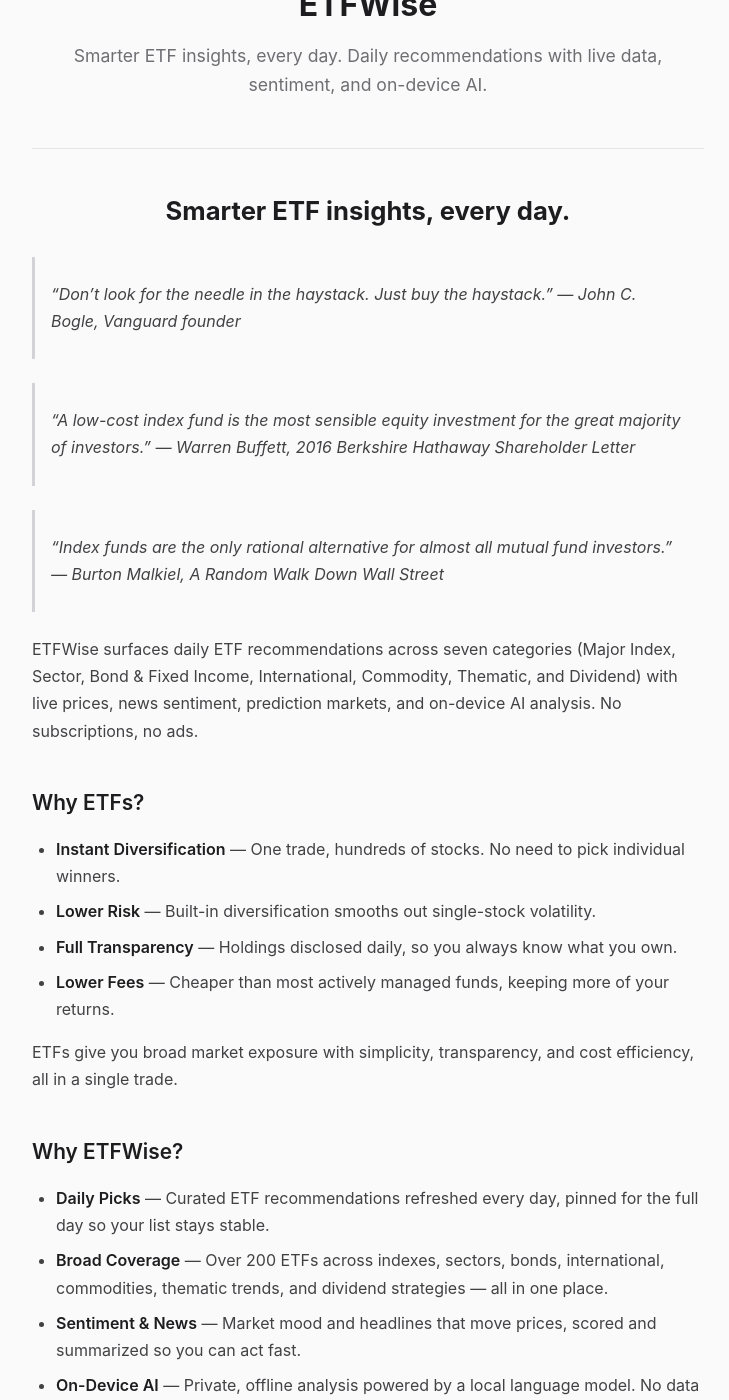
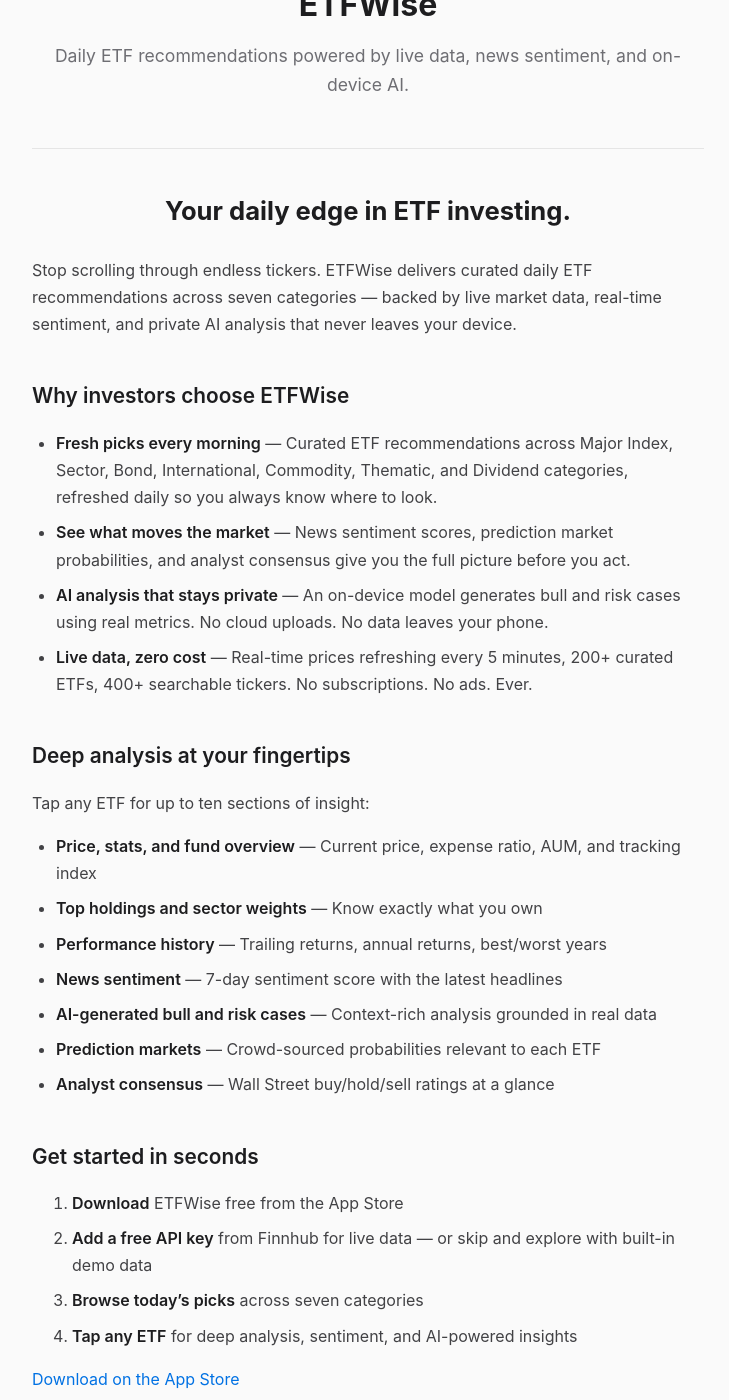
Before and after one commit to bartlettbutter/app_public_pages, a Jekyll site: the page built from marketing-url/etfwise/index.md, in a window 1280 px wide and 1400 px high, scrolled down 250 px. Shown: the whole window, without its empty margins (272-1001 px from the left). Built offline with Jekyll 4.4.1, drawn with Linux system fonts in a browser that asks for light colours; some of the changed text lies outside the part shown.

```diff
--- a/marketing-url/etfwise/index.md
+++ b/marketing-url/etfwise/index.md
@@ -2,79 +2,52 @@
 layout: default
 title: ETFWise
 app_icon: /app_public_pages/marketing-url/etfwise/icon_ETFWise.png
-app_description: "Smarter ETF insights, every day. Daily recommendations with live data, sentiment, and on-device AI."
+app_description: "Daily ETF recommendations powered by live data, news sentiment, and on-device AI."
 ---
 
-# Smarter ETF insights, every day.
+# Your daily edge in ETF investing.
 
-> "Don't look for the needle in the haystack. Just buy the haystack."
-> — John C. Bogle, Vanguard founder
+Stop scrolling through endless tickers. ETFWise delivers curated daily ETF recommendations across seven categories — backed by live market data, real-time sentiment, and private AI analysis that never leaves your device.
 
-> "A low-cost index fund is the most sensible equity investment for the great majority of investors."
-> — Warren Buffett, 2016 Berkshire Hathaway Shareholder Letter
+## Why investors choose ETFWise
 
-> "Index funds are the only rational alternative for almost all mutual fund investors."
-> — Burton Malkiel, *A Random Walk Down Wall Street*
+- **Fresh picks every morning** — Curated ETF recommendations across Major Index, Sector, Bond, International, Commodity, Thematic, and Dividend categories, refreshed daily so you always know where to look.
+- **See what moves the market** — News sentiment scores, prediction market probabilities, and analyst consensus give you the full picture before you act.
+- **AI analysis that stays private** — An on-device model generates bull and risk cases using real metrics. No cloud uploads. No data leaves your phone.
+- **Live data, zero cost** — Real-time prices refreshing every 5 minutes, 200+ curated ETFs, 400+ searchable tickers. No subscriptions. No ads. Ever.
 
-ETFWise surfaces daily ETF recommendations across seven categories (Major Index, Sector, Bond & Fixed Income, International, Commodity, Thematic, and Dividend) with live prices, news sentiment, prediction markets, and on-device AI analysis. No subscriptions, no ads.
+## Deep analysis at your fingertips
 
-## Why ETFs?
+Tap any ETF for up to ten sections of insight:
 
-- **Instant Diversification** — One trade, hundreds of stocks. No need to pick individual winners.
-- **Lower Risk** — Built-in diversification smooths out single-stock volatility.
-- **Full Transparency** — Holdings disclosed daily, so you always know what you own.
-- **Lower Fees** — Cheaper than most actively managed funds, keeping more of your returns.
+- **Price, stats, and fund overview** — Current price, expense ratio, AUM, and tracking index
+- **Top holdings and sector weights** — Know exactly what you own
+- **Performance history** — Trailing returns, annual returns, best/worst years
+- **News sentiment** — 7-day sentiment score with the latest headlines
+- **AI-generated bull and risk cases** — Context-rich analysis grounded in real data
+- **Prediction markets** — Crowd-sourced probabilities relevant to each ETF
+- **Analyst consensus** — Wall Street buy/hold/sell ratings at a glance
 
-ETFs give you broad market exposure with simplicity, transparency, and cost efficiency, all in a single trade.
+## Get started in seconds
 
-## Why ETFWise?
+1. **Download** ETFWise free from the App Store
+2. **Add a free API key** from Finnhub for live data — or skip and explore with built-in demo data
+3. **Browse today's picks** across seven categories
+4. **Tap any ETF** for deep analysis, sentiment, and AI-powered insights
 
-- **Daily Picks** — Curated ETF recommendations refreshed every day, pinned for the full day so your list stays stable.
-- **Broad Coverage** — Over 200 ETFs across indexes, sectors, bonds, international, commodities, thematic trends, and dividend strategies — all in one place.
-- **Sentiment & News** — Market mood and headlines that move prices, scored and summarized so you can act fast.
-- **On-Device AI** — Private, offline analysis powered by a local language model. No data leaves your device.
-- **Live Data** — Real-time prices, daily changes, and fund data refreshing every 5 minutes.
-- **Search** — Find any ETF instantly by ticker or name across over 400 supported tickers.
-- **Works Without an API Key** — Enter a free Finnhub key for live data, or skip and explore with built-in demo data.
+[Download on the App Store](https://apps.apple.com/app/etfwise)
 
-## Deep ETF Analysis
+## Your privacy, protected
 
-Each ETF detail page shows up to ten sections of data:
-
-- **Price & Stats** — Current price, daily change, expense ratio, AUM, and tracking index.
-- **Fund Introduction** — A concise overview of the ETF's history and purpose.
-- **Top Holdings & Sector Weights** — The fund's top 10 holdings and sector allocation.
-- **Fund Performance** — Trailing returns, annual returns, best/worst year, and up/down year counts.
-- **News Sentiment** — A 7-day sentiment score derived from financial news, with the 3 most recent headlines.
-- **Bull & Risk Cases** — AI-generated analysis powered by an on-device language model, using all on-screen metrics as context.
-- **Prediction Markets** — Crowd-sourced probabilities filtered by relevance to each ETF.
-- **Analyst Consensus** — Buy/hold/sell ratings from Wall Street analysts.
-
-## Search
-
-Quickly find any ETF by ticker symbol or name. The search covers the full curated catalog of 200+ ETFs plus an extended library of leveraged, inverse, cryptocurrency, semiconductor, factor, ESG, and other popular ETFs — over 400 tickers in total.
-
-## On-Device AI
-
-ETFWise includes a lightweight on-device AI model that runs entirely on your phone. No internet connection is needed for AI analysis. The model generates context-rich bull and risk cases by combining price data, returns, sentiment, prediction markets, and recent news into a single analysis.
-
-## How It Works
-
-1. **Download** — get ETFWise from the App Store
-2. **Enter API Key** (optional) — add a free Finnhub key for live data, or skip to explore with demo data
-3. **View Today's Picks** — browse curated ETF recommendations across seven categories
-4. **Dive Deeper** — tap any ETF for detailed analysis, sentiment, and AI-generated insights
-
-## Your Privacy, Protected
-
-Your data stays on your device. No accounts, no analytics, no ads. Only ETF ticker symbols and date ranges are sent to financial data providers to fetch market data.
+No accounts. No analytics. No ads. Your data stays on your device — only ticker symbols are sent to financial data providers to fetch market data.
 
 Read our full [Privacy Policy](https://bartlettbutter.github.io/app_public_pages/privacy-policies/etfwise/).
 
-## Compatibility
+## Requirements
 
-ETFWise requires iOS 18.0 or later.
+- iOS 18.0 or later
+- iPhone
 
-## Need Help?
+## Need help?
 
 Visit our [Support Page](https://bartlettbutter.github.io/app_public_pages/support-url/etfwise/) or email us at [bartlettbutter@gmail.com](mailto:bartlettbutter@gmail.com).
--- a/privacy-policies/etfwise/index.md
+++ b/privacy-policies/etfwise/index.md
@@ -7,55 +7,76 @@ app_description: "Privacy Policy"
 
 **Effective Date:** April 25, 2026
 
-ETFWise ("the App") is an iOS application that provides daily ETF recommendations with live market data, news sentiment, prediction market probabilities, and on-device AI analysis. Your privacy is important to us. This policy explains how the App handles your information.
+## The short version
 
-## Data We Collect
+ETFWise does not collect personal data. There are no accounts, no analytics, no ads, and no tracking. Everything stays on your device.
 
-We do not collect, store, or transmit any personal data to our own servers. The App has no user accounts, no analytics, and no advertising.
+---
 
-## ETF & Market Data
+## What data we collect
 
-All ETF recommendations, cached prices, sentiment scores, and AI-generated analysis are stored locally on your device. This data is cleared and refreshed daily. No personal data is included in any requests. Only ETF ticker symbols and date ranges are sent to fetch financial data.
+**None.** We do not collect, store, or transmit any personal information to our servers. ETFWise has no user accounts, no usage analytics, and no advertising or tracking frameworks.
 
-## API Keys
+## What stays on your device
 
-If you enter a Finnhub API key, it is stored securely on your device. The key is never transmitted to any server other than Finnhub's API for authentication.
+All app data is stored locally on your iPhone:
 
-## On-Device AI
+- Daily ETF recommendations and cached market prices
+- News sentiment scores and AI-generated analysis
+- Your Finnhub API key (stored securely in on-device storage)
+- The downloaded AI model file
 
-The App includes an optional on-device language model that runs entirely locally. All AI inference, including bull cases, risk cases, and fund introductions, happens on your device. No data is sent to any server for AI processing.
+This data is refreshed daily and is never uploaded to external servers.
 
-## Third-Party Services
+## How the app communicates with external services
 
-The App connects to the following third-party services solely to fetch financial data for display:
+ETFWise connects to third-party financial data providers solely to fetch market data for display. The only information sent is **ETF ticker symbols and date ranges** — no personal data, device identifiers, or location information is transmitted.
 
-- **Finnhub** (https://finnhub.io) — provides real-time ETF quotes, financial news, news sentiment data, and analyst recommendation trends. ETF ticker symbols and date ranges are sent to retrieve data. A free API key is required. Finnhub's privacy policy applies: [https://finnhub.io/privacy-policy](https://finnhub.io/privacy-policy)
-- **Yahoo Finance** (https://finance.yahoo.com) — provides assets under management (AUM), expense ratios, top holdings, sector weights, fund performance data, and fund descriptions. ETF ticker symbols are sent to retrieve data. No API key is required. Yahoo's privacy policy applies: [https://legal.yahoo.com/us/en/yahoo/privacy/index.html](https://legal.yahoo.com/us/en/yahoo/privacy/index.html)
-- **Polymarket** (https://polymarket.com) — provides prediction market event probabilities from the Finance section. No personal data is sent; the App fetches publicly available event data. No API key is required. Polymarket's privacy policy applies: [https://polymarket.com/privacy](https://polymarket.com/privacy)
-- **HuggingFace** (https://huggingface.co) — hosts the on-device AI model file (~290 MB). The App downloads the model once from HuggingFace's servers. No personal data is sent; only the model file is retrieved. HuggingFace's privacy policy applies: [https://huggingface.co/privacy](https://huggingface.co/privacy)
+| Service | What it provides | What is sent |
+|---|---|---|
+| [Finnhub](https://finnhub.io) | Real-time quotes, news, sentiment, analyst data | Ticker symbols, date ranges, your API key (to Finnhub only) |
+| [Yahoo Finance](https://finance.yahoo.com) | Fund size, holdings, sector weights, performance | Ticker symbols |
+| [Polymarket](https://polymarket.com) | Prediction market probabilities | Nothing personal — public event data is fetched |
+| [HuggingFace](https://huggingface.co) | Hosts the AI model file for one-time download | Nothing personal — only the model file is retrieved |
 
-These requests fetch financial content only. No personal data, device identifiers, or location data are sent to these services beyond the ETF ticker symbols and date ranges necessary to fulfill the request.
+Each service operates under its own privacy policy:
+- Finnhub: [finnhub.io/privacy-policy](https://finnhub.io/privacy-policy)
+- Yahoo: [legal.yahoo.com/us/en/yahoo/privacy](https://legal.yahoo.com/us/en/yahoo/privacy/index.html)
+- Polymarket: [polymarket.com/privacy](https://polymarket.com/privacy)
+- HuggingFace: [huggingface.co/privacy](https://huggingface.co/privacy)
 
-## Data Sharing
+## On-device AI processing
 
-We do not sell, rent, or share your data with any third parties. The only external communication the App makes is sending ETF ticker symbols and date ranges to the financial services listed above.
+The AI model runs entirely on your device. All inference — including bull cases, risk cases, and fund descriptions — happens locally. No prompts, inputs, or outputs are sent to any external server for AI processing.
 
-## Permissions
+## API key security
 
-The App does not request any special device permissions. No camera, location, contacts, microphone, or tracking access is needed.
+If you enter a Finnhub API key, it is stored securely on your device and transmitted only to Finnhub's API for authentication. It is never sent anywhere else or shared with any other party.
 
-## Data Retention and Deletion
+## Data sharing
 
-Since we do not collect or store any personal data on our servers, there is no user data to retain or delete. All data stored locally on your device (recommendations, cached prices, AI-generated analysis) can be removed at any time by deleting the App from your device. Your Finnhub API key is also removed when the App is deleted.
+We do not sell, rent, or share your data with any third parties. We have no data-sharing agreements, no advertising partners, and no analytics providers.
 
-## Children's Privacy
+## Device permissions
 
-The App does not knowingly collect any information from anyone, including children under 13. Because the App collects no personal data, it is safe for users of all ages.
+ETFWise does not request access to your camera, location, contacts, microphone, health data, photos, or App Tracking Transparency. No special permissions are required to use the app.
 
-## Changes to This Policy
+## Data retention and deletion
 
-If we update this policy, the revised version will be posted on this page with an updated effective date.
+Since we collect no personal data on our servers, there is nothing to retain or delete on our end. All locally stored data — including recommendations, cached prices, AI analysis, and your API key — is permanently removed when you delete the app from your device.
 
-## Contact Us
+## Children's privacy
 
-If you have questions about this privacy policy, please email us at [bartlettbutter@gmail.com](mailto:bartlettbutter@gmail.com).
+ETFWise does not knowingly collect personal information from anyone, including children under 13. Because the app collects no personal data whatsoever, it complies with COPPA requirements.
+
+## Your rights
+
+Because ETFWise does not collect or store personal data on any server, there is no personal data to access, correct, export, or delete from our systems. You maintain full control over all locally stored data by managing or removing the app on your device.
+
+## Changes to this policy
+
+If we update this policy, the revised version will be posted on this page with an updated effective date. We encourage you to review this page periodically.
+
+## Contact us
+
+Questions or concerns about this privacy policy? Email us at [bartlettbutter@gmail.com](mailto:bartlettbutter@gmail.com).
--- a/support-url/etfwise/index.md
+++ b/support-url/etfwise/index.md
@@ -5,33 +5,23 @@ app_icon: /app_public_pages/support-url/etfwise/icon_ETFWise.png
 app_description: "Support"
 ---
 
-Welcome to the ETFWise support page. Below you'll find answers to common questions and ways to get help.
+We're here to help you get the most out of ETFWise. Browse the answers below or reach out directly — we're happy to assist.
 
-## Frequently Asked Questions
+## Getting Started
 
 ### How do the daily recommendations work?
 
-ETFWise surfaces curated ETF recommendations across seven categories: Major Index, Sector, Bond & Fixed Income, International, Commodity, Thematic, and Dividend. When you tap "View Today's Picks," the app selects top ETFs per category and displays them on the main screen with full live data. Tap "See More" on any section to browse subcategories (e.g., Technology, Health Care, Energy within Sector). The recommended list is pinned once per day. Within that window, the list stays fixed and only live data (prices, sentiment) refreshes automatically every 5 minutes.
+Each day, ETFWise selects top ETFs across seven categories (Major Index, Sector, Bond & Fixed Income, International, Commodity, Thematic, and Dividend) based on live market data. The list is pinned for the full day so your view stays stable — only prices and sentiment refresh automatically every 5 minutes. Tap "See More" on any section to explore subcategories.
+
+### Do I need an API key?
+
+A free Finnhub API key unlocks live prices, news, and analyst data. You can get one at [finnhub.io](https://finnhub.io) and enter it on first launch. If you skip this step, the app runs with built-in demo data so you can explore the full interface.
 
 ### Do I need an internet connection?
 
-An internet connection is needed to fetch live prices, news, sentiment, prediction markets, and fund data. However, the on-device AI model runs entirely offline once downloaded, so no internet is required for AI-generated analysis.
+Yes, for live prices, news, sentiment, and fund data. However, the on-device AI model runs entirely offline once downloaded — no internet needed for AI-generated analysis.
 
-### What is the Finnhub API key and do I need one?
-
-Finnhub provides real-time ETF quotes, news, and analyst data. You can get a free API key at [finnhub.io](https://finnhub.io). Enter it on first launch to see live data. If you skip this step, the app runs with built-in demo data so you can still explore the interface.
-
-### Where is my data stored?
-
-All data, including recommendations, cached prices, sentiment scores, and AI-generated analysis, is stored locally on your device. Data is refreshed daily and never uploaded to external servers. Your Finnhub API key is stored securely on your device.
-
-### What is the on-device AI model?
-
-ETFWise includes a lightweight on-device language model that runs locally on your device. It generates bull cases, risk cases, and fund introductions using all on-screen metrics as context. The model may need to be downloaded on first launch.
-
-### How do I download the AI model?
-
-If the model isn't bundled with the app, you'll see a "Download Model" card on the main screen and in ETF detail views. Tap it to download. The download shows a progress bar and the model is saved to your device for future use.
+## Features
 
 ### What are the seven ETF categories?
 
@@ -45,57 +35,56 @@ If the model isn't bundled with the app, you'll see a "Download Model" card on t
 | Thematic | AI & robotics, clean energy, cybersecurity, cloud, EVs |
 | Dividend | High yield, dividend growth, aristocrats, income strategies |
 
-### What data sources does ETFWise use?
+### What is the on-device AI?
 
-| Provider | What It Provides |
-|---|---|
-| Finnhub | Real-time quotes, financial news, sentiment scoring, analyst recommendations |
-| Yahoo Finance | AUM, expense ratios, top holdings, sector weights, fund performance |
-| Polymarket | Prediction market probabilities |
-| HuggingFace | Hosts the on-device AI model file for download |
-| On-Device AI (Gemma 3 270M) | Bull cases, risk cases, and fund introductions |
+ETFWise includes a lightweight language model that runs locally on your iPhone. It generates bull cases and risk cases using the real data shown on screen — price, returns, sentiment, and news. All processing happens on your device. Nothing is sent to external servers.
+
+### How do I download the AI model?
+
+If the model isn't pre-installed, you'll see a "Download Model" card on the main screen and in ETF detail views. Tap it to download (~290 MB). A progress bar shows the download status. Once complete, the model is saved locally for future use.
 
 ### How does news sentiment work?
 
-ETFWise fetches recent news articles (7-day window) for each ETF and scores them for positive or negative sentiment. The result is a score from -1.0 to +1.0, displayed as Bearish, Negative, Neutral, Positive, or Bullish. Up to 3 recent headlines are shown alongside the score.
+The app analyzes recent news articles (7-day window) for each ETF and scores them for positive or negative tone. The result is displayed as Bearish, Negative, Neutral, Positive, or Bullish. Up to 3 recent headlines are shown alongside the score.
 
 ### How do prediction markets work?
 
-The app shows active prediction market events relevant to each ETF, with crowd-sourced probabilities, trading volume, and resolution dates. Not all ETFs will have matching events. The prediction markets section only appears when relevant events exist.
+ETFWise shows active prediction market events relevant to each ETF, with crowd-sourced probabilities and trading volume. Not all ETFs have matching events — the section only appears when relevant predictions exist.
 
 ### Can I search for a specific ETF?
 
-Yes. Use the search bar at the top of the main screen to find any ETF by ticker symbol or name. The search covers the full curated catalog of 200+ ETFs plus an extended library of leveraged, inverse, cryptocurrency, semiconductor, factor, ESG, and other popular ETFs — over 400 tickers in total.
+Yes. Use the search bar to find any ETF by ticker symbol or name. The search covers 200+ curated ETFs plus an extended library of leveraged, inverse, cryptocurrency, semiconductor, factor, ESG, and other popular ETFs — over 400 tickers in total.
 
 ### How much does ETFWise cost?
 
-ETFWise is available on the App Store. There are no subscriptions and no ads.
-
-### Is my data private?
-
-Yes. All data stays on your device. No personal data is collected or transmitted. See our full [Privacy Policy](https://bartlettbutter.github.io/app_public_pages/privacy-policies/etfwise/) for details.
+ETFWise is free to download from the App Store. There are no subscriptions and no ads.
 
 ## Troubleshooting
 
 ### Prices aren't loading
 
-Make sure you've entered a valid Finnhub API key. You can get a free key at [finnhub.io](https://finnhub.io). Also check that your device is connected to the internet. If you skipped the API key step, the app shows demo data instead of live prices.
+1. Make sure you've entered a valid Finnhub API key (get a free one at [finnhub.io](https://finnhub.io))
+2. Check that your device is connected to the internet
+3. If you skipped the API key step, the app shows demo data instead of live prices — this is expected behavior
 
-### The app shows "Unable to load ETF data"
+### "Unable to load ETF data" error
 
-This usually means the network request failed. Check your internet connection and try tapping "Retry." If you're using a Finnhub API key, verify it's correct in the app settings.
+This usually means a network request failed. Check your internet connection and tap "Retry." If you're using a Finnhub API key, verify it's entered correctly in the app settings.
 
 ### Bull and risk cases aren't generating
 
-The on-device AI model must be downloaded first. Look for the "Download Model" card on the main screen or in the ETF detail view. The model requires a one-time download.
+The on-device AI model must be downloaded first. Look for the "Download Model" card on the main screen or in the ETF detail view and tap to download.
 
 ### Fund data (holdings, performance) isn't loading
 
-Top holdings, fund performance, and AUM data come from Yahoo Finance, which doesn't require an API key but does need an internet connection. If data fails to load, try closing and reopening the ETF detail view.
+Holdings and performance data require an internet connection. If data fails to load, try closing and reopening the ETF detail view.
 
-### The app is crashing
+### The app is crashing or freezing
 
-Please make sure you're running the latest version of ETFWise from the App Store. If the problem continues, try restarting your device.
+1. Make sure you're running the latest version from the App Store
+2. Force-close the app and reopen it
+3. Restart your device
+4. If the problem continues, please contact us below with a brief description of what happened
 
 ## Compatibility
 
@@ -104,4 +93,6 @@ Please make sure you're running the latest version of ETFWise from the App Store
 
 ## Contact Us
 
-If your question isn't answered here, please email us at [bartlettbutter@gmail.com](mailto:bartlettbutter@gmail.com) and we'll get back to you.
+Didn't find your answer? We'd love to help.
+
+Email us at [bartlettbutter@gmail.com](mailto:bartlettbutter@gmail.com) and we'll get back to you as soon as possible. Please include your device model and iOS version so we can assist you faster.
```
Also changed, not shown: marketing-url/journeyfolio/index.md (+1 -1 lines).
